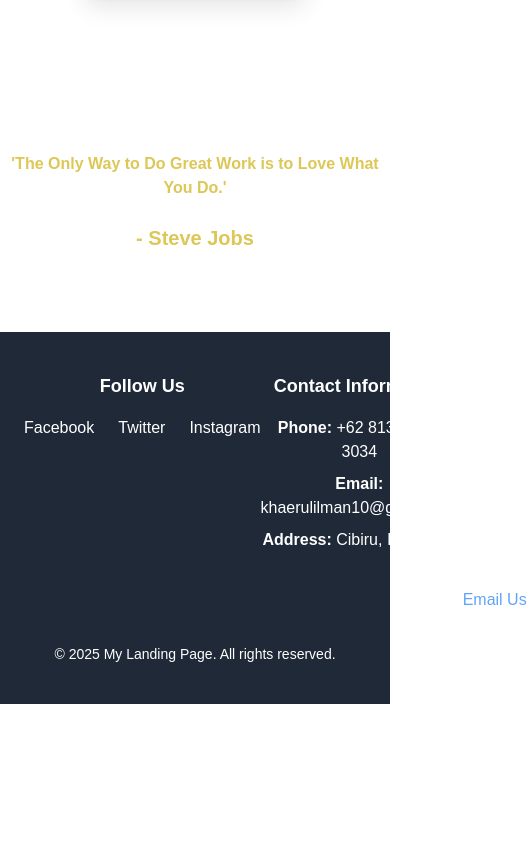
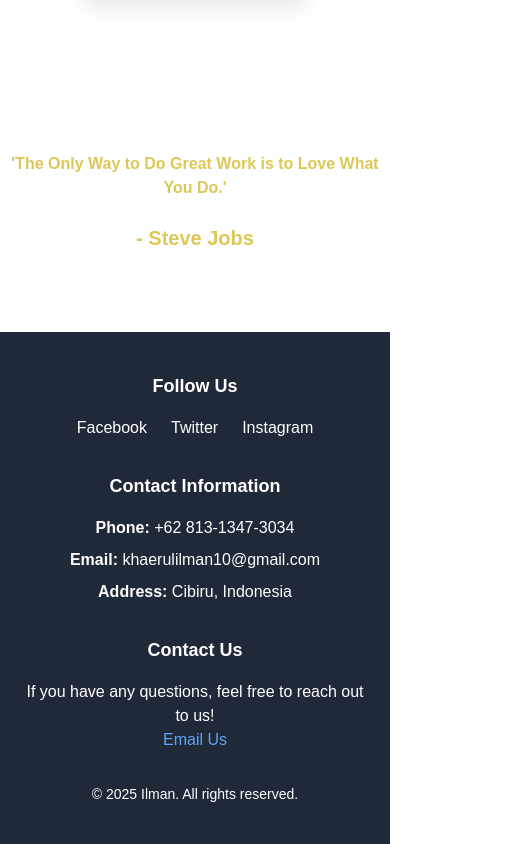
Before and after one commit to khaerulilman/React-portofolio, a Next.js app: page / in a window 390 px wide. Shown: the part 4556-5400 px from the top of the page, 531 px wide, since content can reach past the window. Before the commit the page ends 5260 px from the top, so only its background shows below. Built offline with nearby package versions, Linux system fonts and the light colour scheme.

Commit message:
Update Footer.tsx

```diff
--- a/components/Footer.tsx
+++ b/components/Footer.tsx
@@ -2,7 +2,7 @@ const Footer: React.FC = () => {
   return (
     <footer className="bg-gray-800 text-white py-10">
       <div className="container mx-auto px-6 text-center md:text-left">
-        <div className="flex justify-around">
+        <div className="flex flex-col md:flex-row justify-around space-y-8 md:space-y-0">
           {/* Social Media Section */}
           <div>
             <h3 className="font-semibold text-lg mb-4">Follow Us</h3>
@@ -48,7 +48,7 @@ const Footer: React.FC = () => {
 
         {/* Copyright */}
         <div className="mt-8 text-sm text-center">
-          <p>&copy; 2025 My Landing Page. All rights reserved.</p>
+          <p>&copy; 2025 Ilman. All rights reserved.</p>
         </div>
       </div>
     </footer>
```
